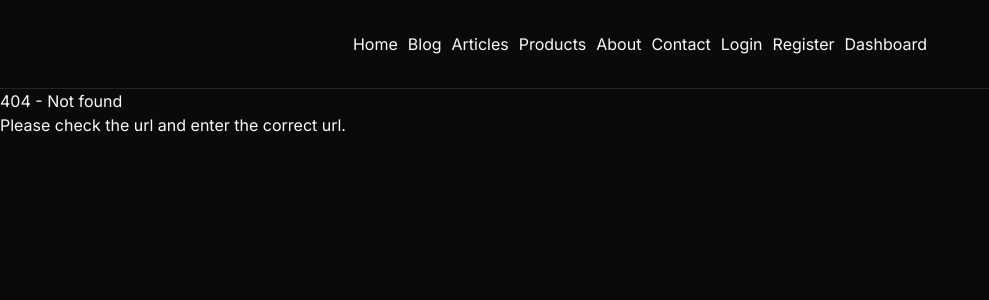
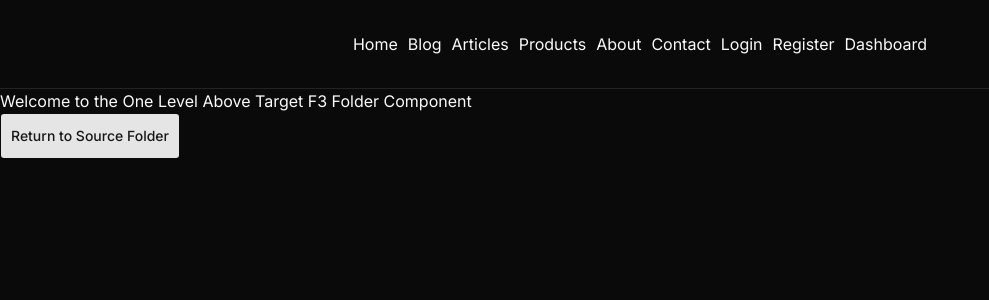
Before and after one commit to zahid-official/practice-0.2, a Next.js app in the folder code-evulation/: page /f3 in a window 1280 px wide. Before the commit this address had no page. Shown: the top 300 px of the page, without its empty margins (0-989 px from the left). Built offline with nearby package versions, Linux system fonts and the light colour scheme.

Commit message:
intercepting routes for one level above segments

```diff
--- a/code-evulation/src/app/(public)/f1/(.)f2/page.tsx
+++ /dev/null
@@ -1,10 +0,0 @@
-// InterceptingF2 Component
-const InterceptingF2 = () => {
-  return (
-    <div>
-      <h1>Welcome to the InterceptingF2 Component</h1>
-    </div>
-  );
-};
-
-export default InterceptingF2;
--- /dev/null
+++ b/code-evulation/src/app/(public)/f1/(..)f3/page.tsx
@@ -0,0 +1,10 @@
+// InterceptingF3 Component
+const InterceptingF3 = () => {
+  return (
+    <div>
+      <h1>Welcome to the Intercepting F3 Component</h1>
+    </div>
+  );
+};
+
+export default InterceptingF3;
--- a/code-evulation/src/app/(public)/f1/page.tsx
+++ b/code-evulation/src/app/(public)/f1/page.tsx
@@ -6,7 +6,7 @@ const SourceFolder = () => {
   return (
     <div>
       <h1>Welcome to the Source Folder Component</h1>
-      <Link href={"/f1/f2"}>
+      <Link href={"/f3"}>
         <Button>Go to Target Folder</Button>
       </Link>
     </div>
--- /dev/null
+++ b/code-evulation/src/app/(public)/f3/page.tsx
@@ -0,0 +1,16 @@
+import { Button } from "@/components/ui/button";
+import Link from "next/link";
+
+// TargetFolder Component
+const TargetFolder = () => {
+  return (
+    <div>
+      <h1>Welcome to the One Level Above Target F3 Folder Component</h1>
+      <Link href={"/f1"}>
+        <Button>Return to Source Folder</Button>
+      </Link>
+    </div>
+  );
+};
+
+export default TargetFolder;
```
